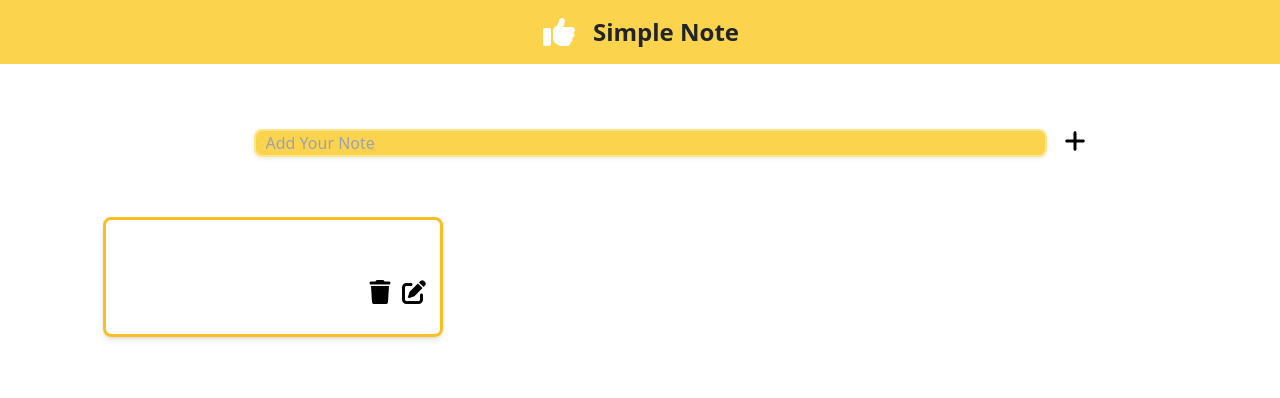
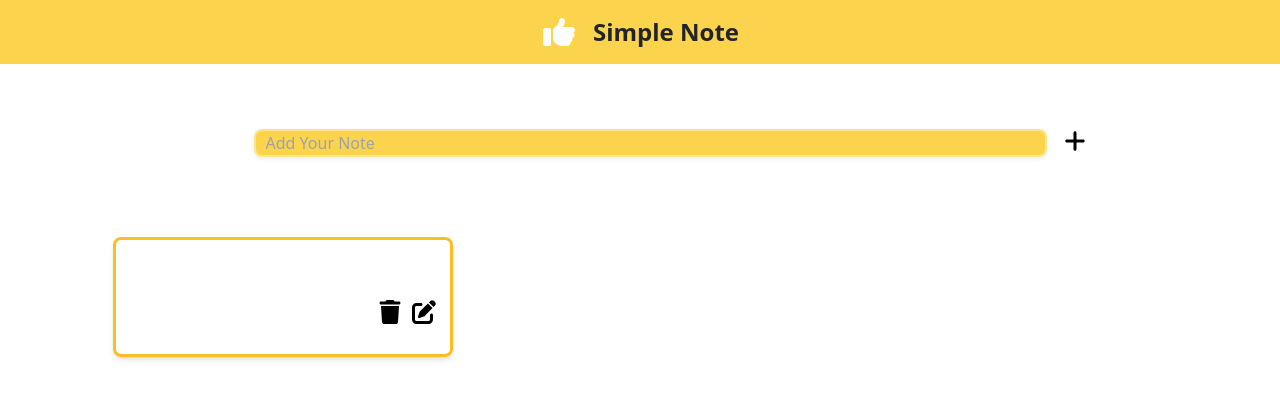
Before and after one commit to akbaradiw/crud_redux_toolkit, a React (Vite) app: page / in a window 1280 px wide. Both pictures are taken after a click on the icon 1074 px from the left and 141 px from the top of the page. Shown: the top 398 px of the page. Built offline with nearby package versions, Linux system fonts and the light colour scheme.

Commit message:
change opacity motion

```diff
--- a/src/component/FormComp.jsx
+++ b/src/component/FormComp.jsx
@@ -3,7 +3,6 @@ import { motion } from "framer-motion";
 import { useState } from "react";
 import { useDispatch, useSelector } from "react-redux";
 import { addPost, deletePost, editPost } from "../redux/features/addtoSlice";
-import Navbar from "./Navbar";
 import "./style.css";
 
 const FormComp = () => {
@@ -16,7 +15,6 @@ const FormComp = () => {
 
   return (
     <div>
-      <Navbar />
       <div className="form">
         <input
           id="input-note"
@@ -41,9 +39,9 @@ const FormComp = () => {
           return (
             <div className="result" key={addto.id}>
               <motion.div
-                initial={{ opacity: 0, x: -50, y: -90 }}
-                animate={{ opacity: 1, x: 3, y: 0 }}
-                transition={{ duration: 2, ease: "easeInOut" }}
+                initial={{ opacity: 0, x: 50, y: -90 }}
+                animate={{ opacity: 1, x: 13, y: 20 }}
+                transition={{ duration: 1, ease: "easeInOut" }}
               >
                 <div
                   id="card"
--- a/src/pages/Home.jsx
+++ b/src/pages/Home.jsx
@@ -1,9 +1,11 @@
 import React from 'react'
 import FormComp from '../component/FormComp'
+import Navbar from '../component/Navbar'
 const Home = () => {
 
     return (
         <div>
+            <Navbar />
             <FormComp />
         </div>
     )
```
